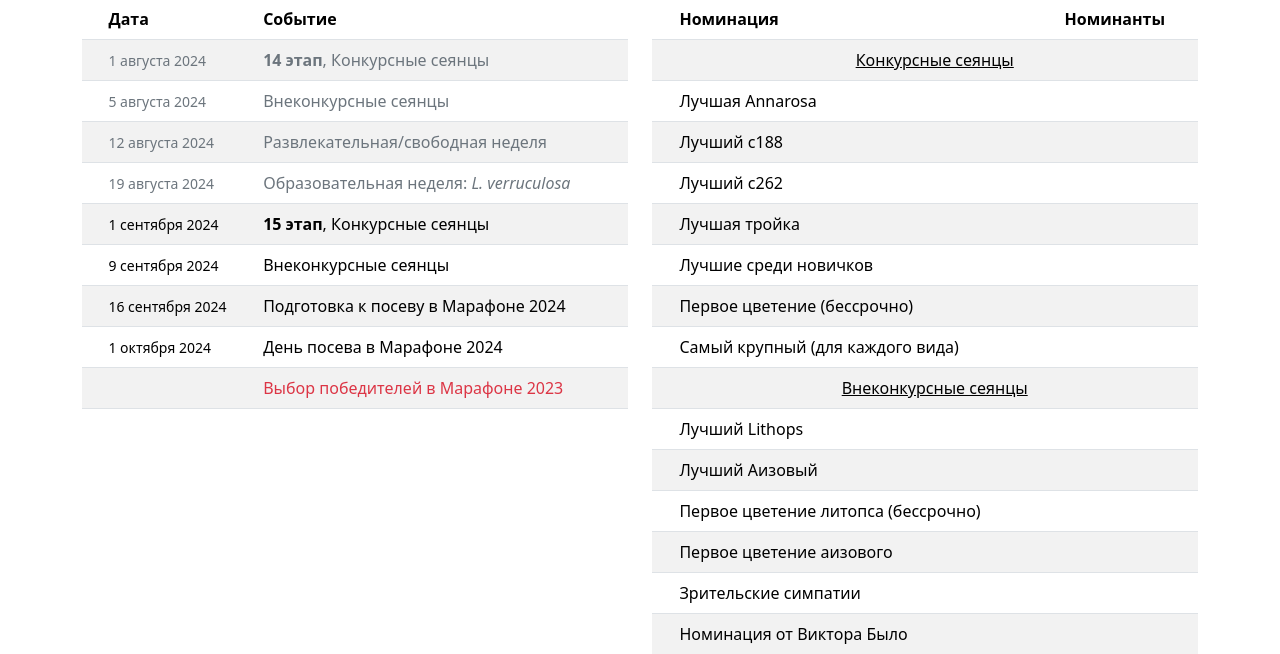
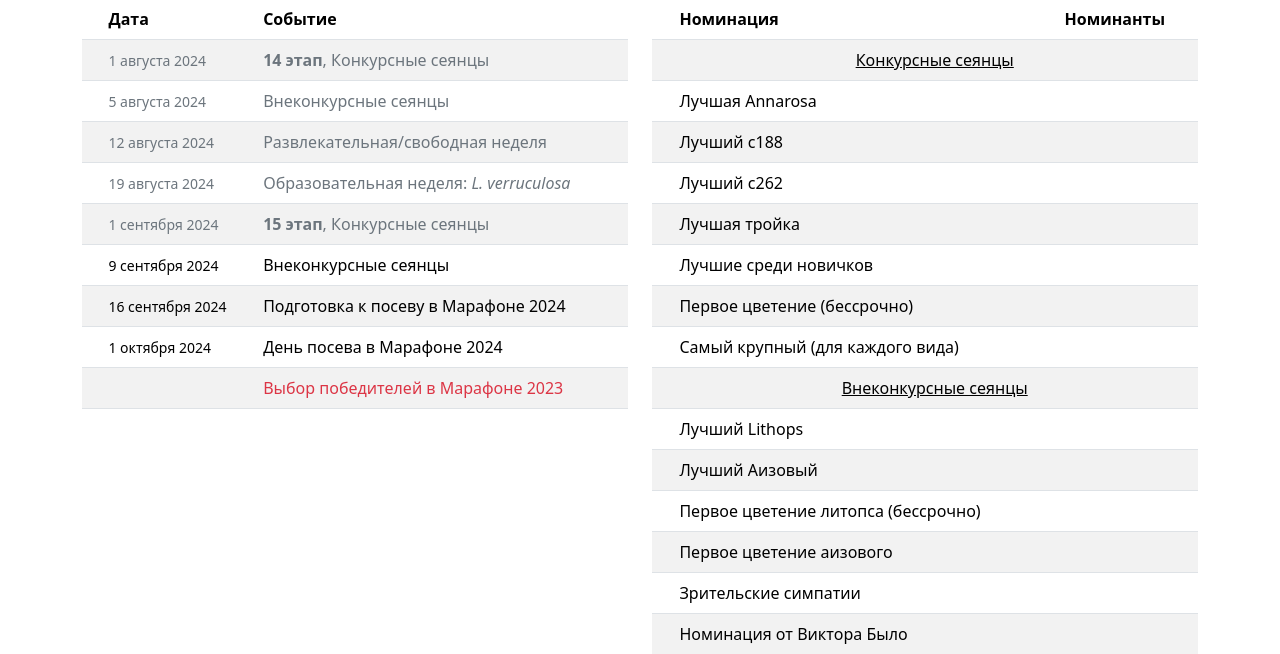
Before and after one commit to Square-Pot/lithops-life, a Django app: page /marathon/2023 in a window 1280 px wide. Shown: the part 1020-1674 px from the top of the page. Run offline with Django 4.2, Linux system fonts and the light colour scheme; parts of the project's set-up code (start-up, migrations or seed data) failed here and were passed over.

Commit message:
upd pages content

```diff
--- a/app/marathon/templates/marathon/2023.html
+++ b/app/marathon/templates/marathon/2023.html
@@ -117,8 +117,8 @@
             </tr>
             <tr>
               <th scope="row"></th>
-              <td><small>1 сентября 2024</small></td>
-              <td><strong>15 этап</strong>, Конкурсные сеянцы</td>
+              <td class="text-secondary"><small>1 сентября 2024</small></td>
+              <td class="text-secondary"><strong>15 этап</strong>, Конкурсные сеянцы</td>
             </tr>
             <tr>
               <th scope="row"></th>
--- a/app/marathon/templates/marathon/about.html
+++ b/app/marathon/templates/marathon/about.html
@@ -34,7 +34,7 @@
                 <ul>
                     <li>семена должны относится к семейству Аизовых; </li>
                     <li>дата посева должна соответствовать оговоренной;</li>
-                    <li>список посева внесены в общую таблицу для всех участников.</li>
+                    <li>список посева внесен в общую таблицу для всех участников.</li>
                 </ul>
                 <h3>Конкурсные виды</h3>
                 <p>Перед началом Марафона, среди наиболее часто встречающихся семян уже определившихся участников, мы выбираем несколько видов, которые объявляем "конкурсными".  Эти виды требуют особого внимания, и мы тщательно наблюдаем за их ростом. Участники, решившие принять участие в конкурсе, должны отправлять фотографии своих сеянцев через оговоренные интервалы, для включения их в сводную таблицу. К этим сеянцам могут предъявляться более высокие требования, которые оговариваются для каждого Марафона по отдельности. </p>
--- a/app/marathon/templates/marathon/index.html
+++ b/app/marathon/templates/marathon/index.html
@@ -21,7 +21,7 @@
           </div>
           <ul class="list-group list-group-flush">
             <li class="list-group-item"><small>Статус:</small>&nbsp; <span class="badge text-bg-success">Идёт</span></li>
-            <li class="list-group-item"><small>Тема недели: <em>Конкурсные сеянцы</em></small></li>
+            <li class="list-group-item"><small>Тема недели: <em>Внеконкурсные сеянцы</em></small></li>
             <li class="list-group-item"><small>
               Конкурсные виды:
               <ul>
```
